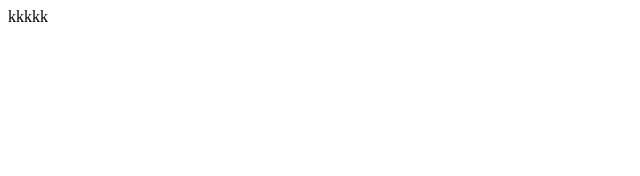
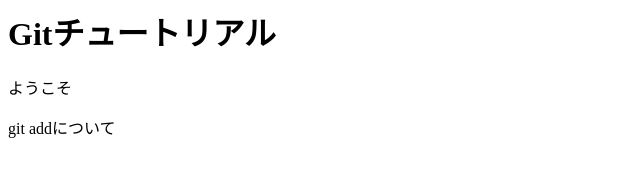
Before and after one commit to TomokiKobayashi5884/git_tutorial, a plain HTML site: page index.html in a window 1280 px wide. Shown: the whole page, without its empty margins (0-640 px from the left). Drawn offline with Linux system fonts and the light colour scheme.

Commit message:
masterブランチに追加

```diff
--- a/index.html
+++ b/index.html
@@ -1 +1,6 @@
-kkkkk
+
+<h1>Gitチュートリアル</h1>
+
+<p>ようこそ</p>
+
+<p>git addについて</p>
```
